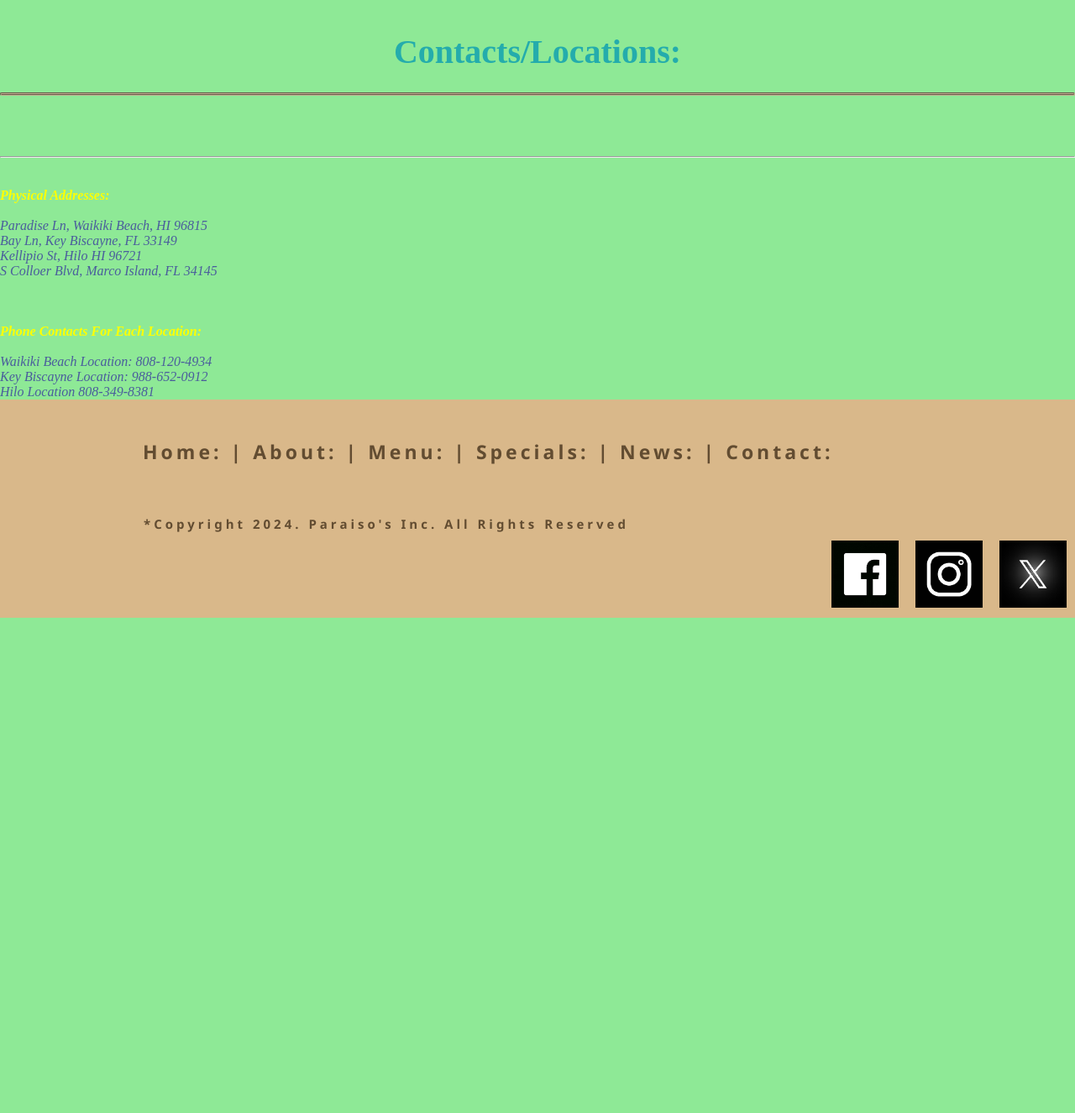
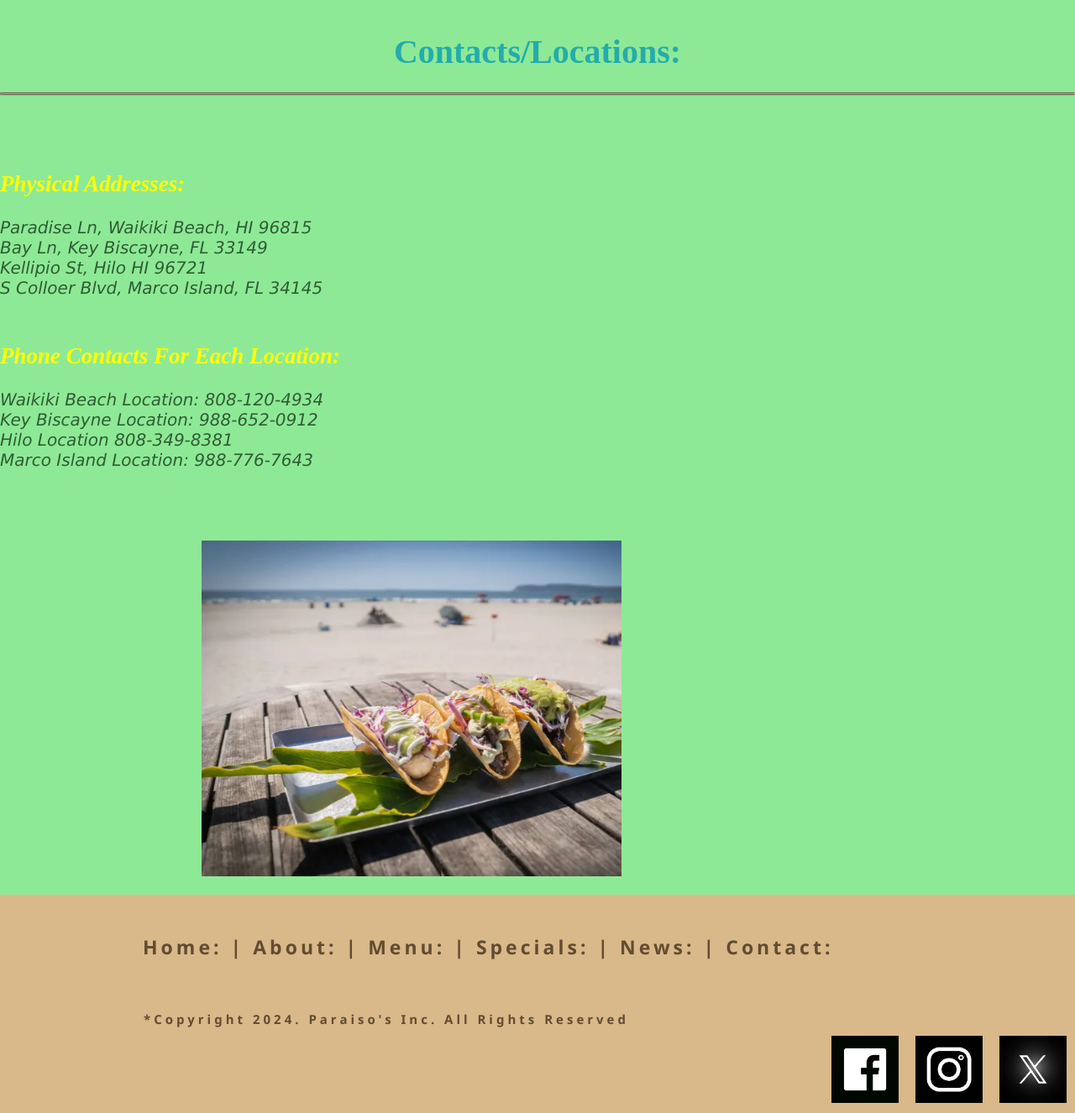
Before and after one commit to ChristianCS351/CS-351-Final-Project, a PHP site: page /contact.html in a window 1280 px wide. Shown: the part 663-1989 px from the top of the page at 84% size. Before the commit the page ends 1399 px from the top, so only its background shows below. Run offline with PHP 8.4, Linux system fonts and the light colour scheme.

Commit message:
Added and basically finished my contact page.

```diff
--- a/contact.html
+++ b/contact.html
@@ -38,27 +38,20 @@
     <h2 style="color: rgb(36, 172, 172); font-family: 'Felix Titling';
     font-size: 40px; text-align: center;">Contacts/Locations:</h2><br>
     <hr style=" border-radius: 2px; border: 2px groove rgb(190, 171, 141);"><br><br>
-    <br><br>
-    <hr>
-    <br><br>
+    <br><br><br>
     <address>
-        <b><i style="color: yellow;"> Physical Addresses:</i></b><br><br>
+        <b><i style="color: yellow; font-size: 27px; font-family: broadway;"> Physical Addresses:</i></b><br><br>
         Paradise Ln, Waikiki Beach, HI 96815 <br> Bay Ln, Key Biscayne, FL 33149 <br> Kellipio St, Hilo HI 96721<br>
         S Colloer Blvd, Marco Island, FL 34145 <br>
     </address>
     <br><br><br>
     <address>
-        <b><i style="color: yellow;"> Phone Contacts For Each Location:</i></b><br><br>
+        <b><i style="color: yellow; font-size: 27px; font-family: broadway;"> Phone Contacts For Each Location:</i></b><br><br>
         Waikiki Beach Location: 808-120-4934 <br> Key Biscayne Location: 988-652-0912 <br>
-        Hilo Location 808-349-8381 <br>
-
-
-
-    </address>
-
-
-
-
+        Hilo Location 808-349-8381 <br> Marco Island Location: 988-776-7643 <br><br><br>
+    </address><br><br>
+    <img src="taco paradise info page.webp"; width="500"; height="400"; alt="Tacos by a beach side near ocean" style="margin-left: 240px;">
+    <br><br>
     <footer>
         <p class="footer-nav"><br><br>
            <h4><a href="index.html" style="color: rgb(98, 76, 49); font-family:'Segoe UI', Tahoma, Geneva, Verdana, sans-serif; text-decoration: none;">Home: |</a>
--- a/styles.css
+++ b/styles.css
@@ -476,5 +476,7 @@ footer {
 
 
 address{
-    color: #4a5d9c;
+    color: rgb(46, 93, 51);
+    font-size: 20px;
+    font-family: 'Lucida Sans', 'Lucida Sans Regular', 'Lucida Grande', 'Lucida Sans Unicode', Geneva, Verdana, sans-serif;
 }
```
Also changed, not shown: taco paradise info page.webp (added).
